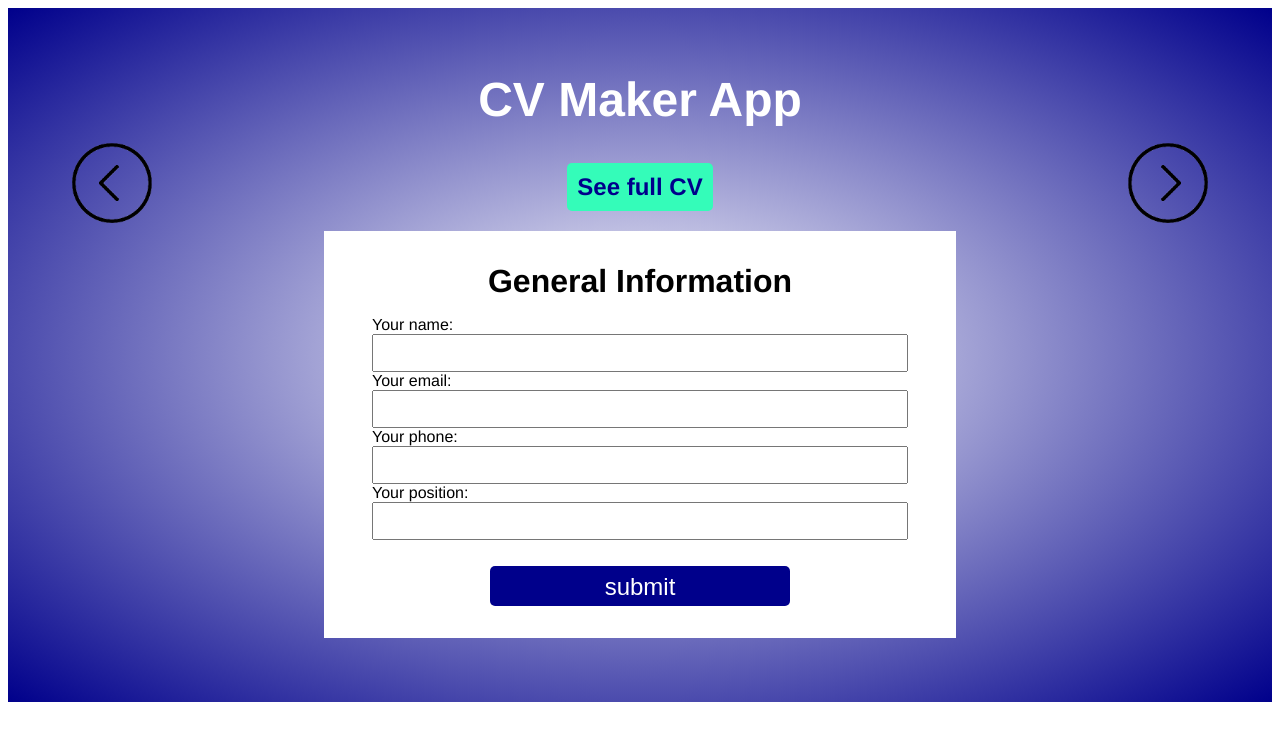
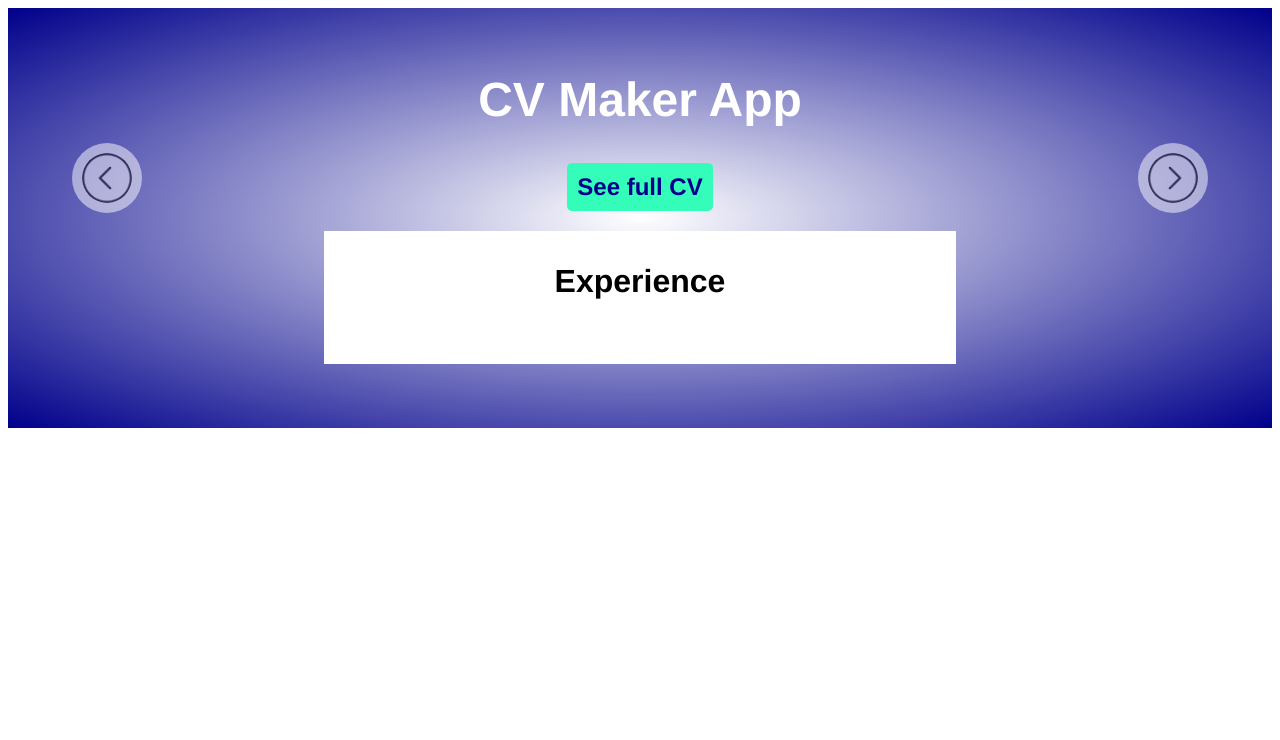
Before and after one commit to bmbaron/react_practice_cv_project, a React (Create React App) app: page / in a window 1280 px wide. Shown: the top 740 px of the page. Built offline with nearby package versions, Linux system fonts and the light colour scheme.

Commit message:
changing from class to functional components

```diff
--- a/src/App.css
+++ b/src/App.css
@@ -11,15 +11,21 @@
 }
 .next-section-left {
   transform: scaleX(-1);
-  height: 80px;
+  height: 50px;
+  opacity: 0.5;
+  border-radius: 50px;
+  padding: 10px;
+  background-color: white;
 }
 .next-section-right {
-  height: 80px;
+  height: 50px;
+  opacity: 0.5;
+  border-radius: 50px;
+  padding: 10px;
+  background-color: white;
 }
 .next-section-left:hover, .next-section-right:hover{
-  opacity: 0.5;
-  background-color: white;
-  border-radius: 50px;
+  opacity: 0.8;
   cursor: pointer;
 }
 .final-cv {
@@ -68,29 +74,45 @@
 .cv-container .button-container {
   display: flex;
   flex-direction: row;
+  justify-content: space-between;
 }
-.cv-container .submit-button {
-  flex-basis: 300px;
+
+.cv-container .button-container .button {
+  flex-basis: 100px;
   margin: auto;
   margin-top: 1rem;
   height: 2.5rem;
   line-height: 2.5rem;
-  width: 10vw !important;
-  color: white;
   font-size: 1.5rem;
   border-radius: 5px;
   margin-top: 10px;
   border: 0;
 }
-.cv-container .submit-button:hover {
+
+.cv-container .button-container .submit-button {
+  color: white;
+}
+
+.button-container .add-experience-button {
+  color: darkblue;
+  background-color: rgb(8, 214, 176);
+}
+
+.button-container .delete-button {
+  color: white;
+  background-color: brown;
+}
+
+.cv-container .button-container .submit-button:hover, .add-experience-button:hover, .delete-button:hover {
   cursor: pointer;
 }
-.submit-button[value='submit']{
+.button-container .submit-button[value='submit']{
   background-color: darkblue;
 }
-.submit-button[value='edit']{
+.button-container .submit-button[value='edit']{
   background-color: goldenrod;
 }
+
 .submitted-info {
   font-style: italic;
   height: 1rem;
--- a/src/App.js
+++ b/src/App.js
@@ -1,100 +1,226 @@
 import './App.css';
-import React, { Component } from 'react'
+import React, { useState } from 'react'
 import GeneralForm from './components/GeneralForm'
 import EducationForm from './components/EducationForm'
 import ExperienceForm from './components/ExperienceForm'
 import NavButtons from './components/NavButtons'
 
-class App extends Component {
-  constructor() {
-    super();
-    this.state = {
-      section: 1,
-      displayFinal: false,
-      general: {
+function App() {
+
+  const [section, setSection] = useState(3)
+  const [final, setFinal] = useState(false)
+  const [general, setGeneral] = useState({
+    data: {
       submitted: false,
       name: '',
       email: '',
       phone: '',
-        position: '',
-      },
-      education: {
+      'current position': ''}
+  })
+  const [education, setEducation] = useState({
+    data: {
         submitted: false,
         school: '',
         major: '',
         dateStart: '',
-        dateEnd: '',
-      },
-      experience: {
+        dateEnd: ''}
+  })
+  const [experience, setExperience] = useState({
+    data: [{
         submitted: false,
         company: '',
         position: '',
         tasks: '',
         dateStart: '',
         dateEnd: '',
-      }
-    };
-  }
+      }]
+  })
 
-  updateSection = (direction) => {
-    let newSection = direction === 'down' ? this.state.section - 1 : this.state.section + 1
+  function updateSection (direction) {
+    let newSection = direction === 'down' ?  section - 1 :  section + 1
     if (newSection === 0) {
       newSection = 3
     }
     else if (newSection === 4) {
       newSection = 1
     }
-    this.setState({
-      general: {...this.state.general},
-      education: {...this.state.education},
-      experience: {...this.state.experience},
-      displayFinal: this.state.displayFinal,
-      section: newSection
-    })
+     setSection(newSection)
   }
 
-  displayFinal = (display) => {
-    this.setState({
-      general: {...this.state.general, submitted: display},
-      education: {...this.state.education, submitted: display},
-      experience: {...this.state.experience, submitted: display},
-      section: this.state.section,
-      displayFinal: !this.state.displayFinal,
-    })
+  function displayFinal (display) {
+    setGeneral(prevState => ({
+      data: {...prevState.data, submitted: display}}))
+
+    setEducation(prevState => ({
+      data: {...prevState.data, submitted: display}}))
+
+    setExperience(prevState => ({
+      data: {...prevState.data, submitted: display}}))
+
+    setFinal(!final)
   }
 
-  onSubmit = (newData, page) => {
-    this.setState({
-      section: this.state.section,
-      displayFinal: this.state.displayFinal,
-      general: {...this.state.general},
-      education: {...this.state.education},
-      experience: {...this.state.experience},
-      [page]: {...newData}
-    })
+  function onSubmit () {
+
   }
 
-  render() {
-    return(
+  function onSubmitExperience () {
+
+  }
+
+
+  return (
         <div className='cv-container'>
         <h1 className='title'>CV Maker App</h1>
-        <NavButtons updateSection={this.updateSection} displayFinal={this.displayFinal} />
-        {this.state.displayFinal === true ?
+        <NavButtons updateSection={updateSection} displayFinal={displayFinal} />
+        {displayFinal === true ?
           <>
-            <GeneralForm general={this.state.general} final={true} submit={this.onSubmit} />
-            <EducationForm education={this.state.education} final={true} submit={this.onSubmit} />
-            <ExperienceForm experience={this.state.experience} final={true} submit={this.onSubmit} />
+            <GeneralForm general={general} final={true} submit={onSubmit} />
+            <EducationForm education={education} final={true} submit={onSubmit} />
+            <ExperienceForm experience={experience} final={true} submit={onSubmitExperience} />
           </>
           :
           <>
-          {this.state.section === 1 && <GeneralForm general={this.state.general} submit={this.onSubmit} /> }
-          {this.state.section === 2 && <EducationForm education={this.state.education} submit={this.onSubmit} /> }
-          {this.state.section === 3 && <ExperienceForm experience={this.state.experience} submit={this.onSubmit} /> }
+          {section === 1 && <GeneralForm general={general} submit={onSubmit} /> }
+          {section === 2 && <EducationForm education={education} submit={onSubmit} /> }
+          {section === 3 && <ExperienceForm experience={experience} submit={onSubmitExperience} /> }
           </>
         }
       </div>
   )
 }
-}
+
+// class App extends Component {
+//   constructor() {
+//     super();
+//      state = {
+//       section: 3,
+//       displayFinal: false,
+//       general: {
+//         submitted: false,
+//         name: '',
+//         email: '',
+//         phone: '',
+//         'current position': '',
+//       },
+//       education: {
+//         submitted: false,
+//         school: '',
+//         major: '',
+//         dateStart: '',
+//         dateEnd: '',
+//       },
+//       experience: [{
+//         submitted: false,
+//         company: '',
+//         position: '',
+//         tasks: '',
+//         dateStart: '',
+//         dateEnd: '',
+//       }]
+//     };
+//   }
+
+//   updateSection = (direction) => {
+//     let newSection = direction === 'down' ?  section - 1 :  section + 1
+//     if (newSection === 0) {
+//       newSection = 3
+//     }
+//     else if (newSection === 4) {
+//       newSection = 1
+//     }
+//      setState({
+//       general: {... general},
+//       education: {... education},
+//       experience: {... experience},
+//       displayFinal:  displayFinal,
+//       section: newSection
+//     })
+//   }
+
+//   displayFinal = (display) => {
+//      setState({
+//       general: {... general, submitted: display},
+//       education: {... education, submitted: display},
+//       experience: {... experience, submitted: display},
+//       section:  section,
+//       displayFinal: ! displayFinal,
+//     })
+//   }
+
+//   onSubmit = (newData, page) => {
+//      setState({
+//       section:  section,
+//       displayFinal:  displayFinal,
+//       general: {... general},
+//       education: {... education},
+//       experience: {... experience},
+//       [page]: {...newData}
+//     })
+//   }
+
+//   onSubmitExperience = (newData, indexToUpdate) => {
+//      setState({
+//       section:  section,
+//       displayFinal:  displayFinal,
+//       general: {... general},
+//       education: {... education},
+//       experience:  experience.map((el, index)=>{
+//         return (
+//           index === indexToUpdate ? newData : el
+//         )
+//       }),
+//     })
+//   }
+
+//   addExperience = () => {
+//      setState((prevState) => ({
+//       section: prevState.section,
+//       displayFinal: prevState.displayFinal,
+//       general: {...prevState.general},
+//       education: {...prevState.education},
+//       experience: [...prevState.experience, {
+//         submitted: false,
+//         company: '',
+//         position: '',
+//         tasks: '',
+//         dateStart: '',
+//         dateEnd: '',
+//         }]
+//     }))
+//   }
+
+//   deleteExperience = (index) => {
+//      setState((prevState) => ({
+//       section: prevState.section,
+//       displayFinal: prevState.displayFinal,
+//       general: {...prevState.general},
+//       education: {...prevState.education},
+//       experience: [...prevState.experience.slice(0,index), ...prevState.experience.slice(index+1)]
+//       }))
+//   }
+
+//   render() {
+//     return(
+//       <div className='cv-container'>
+//         <h1 className='title'>CV Maker App</h1>
+//         <NavButtons updateSection={ updateSection} displayFinal={ displayFinal} />
+//         { displayFinal === true ?
+//           <>
+//             <GeneralForm general={ general} final={true} submit={ onSubmit} />
+//             <EducationForm education={ education} final={true} submit={ onSubmit} />
+//             <ExperienceForm experience={ experience} final={true} submit={ onSubmitExperience} />
+//           </>
+//           :
+//           <>
+//           { section === 1 && <GeneralForm general={ general} submit={ onSubmit} /> }
+//           { section === 2 && <EducationForm education={ education} submit={ onSubmit} /> }
+//           { section === 3 && <ExperienceForm experience={ experience} submit={ onSubmitExperience} addExperience={ addExperience} deleteExperience={ deleteExperience}/> }
+//           </>
+//         }
+//       </div>
+//     )
+//   }
+// }
 
 export default App
--- a/src/components/ExperienceForm.js
+++ b/src/components/ExperienceForm.js
@@ -5,84 +5,145 @@ class ExperienceForm extends Component {
   constructor(props) {
     super(props)
     this.state = {
-      company: this.props.experience.company,
-      position: this.props.experience.position,
-      tasks: this.props.experience.tasks,
-      dateStart: this.props.experience.dateStart,
-      dateEnd: this.props.experience.dateEnd,
+			exper: this.props.experience
 		}
 	}
 
-	updateData = (event) => {
-		event.preventDefault()
-		this.setState({
-        company: this.state.company,
-        position: this.state.position,
-        tasks: this.state.tasks,
-        dateStart: this.state.dateStart,
-        dateEnd: this.state.dateEnd,
-			  [event.target.id]: event.target.value,
-		})
+	getExperienceForm = () => {
+		// let buttonText = [];
+
+		// let form = this.state.exper.map((exp, index) => {
+		// 	buttonText.push(exp.submitted ? "edit" : "submit")
+		// 	if(!exp.submitted) {
+		// 		return Object.keys(exp).map((keyName, index2) => {
+		// 			let labelText = keyName + ':'
+		// 			if (keyName === 'dateStart') {
+		// 				labelText = 'start date:';
+		// 			}
+		// 			else if (keyName === 'dateEnd') {
+		// 				labelText = 'end date:';
+		// 			}
+		// 			return (
+		// 				index2 > 0 &&
+		// 				<div className={`${keyName}-container`} key={Math.random()}>
+		// 					<label htmlFor={keyName} key={keyName+index+"label"}>{labelText}</label>
+		// 					<input
+		// 						className='input-field'
+		// 						// key={keyName + index}
+		// 						id={keyName}
+		// 						onChange={e=>this.updateData(e,index)}
+		// 						value={this.state.exper[index][keyName]}
+		// 					/>
+		// 					{index2 === 5 && !this.props.final &&
+		// 							<div className='button-container' key={Math.random()}>
+		// 								{index === this.state.exper.length-1 &&
+		// 									<button className='add-experience-button button' type='button' onClick={this.addExperience} value="add" key={Math.random()}>add</button>
+		// 								}
+		// 								<button className='delete-button button' type='button' onClick={this.deleteExperience} value={index} key={Math.random()}>delete</button>
+		// 								<button className='submit-button button' formAction='submit' value={buttonText[0]} key={Math.random()}>{buttonText[0]} </button>
+		// 							</div>
+		// 					}
+		// 				</div>
+		// 			)
+		// 		})
+		// 	}
+		// 	else {
+		// 		return Object.keys(exp).map((keyName, index3) => {
+		// 			return (
+		// 				index3 > 0 &&
+		// 					<div key={Math.random()}>
+		// 						<h3 key={Math.random()} className='submitted-info'>{exp[keyName]} </h3>
+		// 						{index3 === 5 && !this.props.final &&
+		// 							<div className='button-container' key={Math.random()}>
+		// 								{index === this.state.exper.length-1 &&
+		// 									<button className='add-experience-button button' type='button' onClick={this.addExperience} value="add" key={Math.random()}>add</button>
+		// 								}
+		// 								<button className='delete-button button' type='button' onClick={this.deleteExperience} value={index} key={Math.random()}>delete</button>
+		// 								<button className='submit-button button' formAction='submit' value={buttonText[0]} key={Math.random()}>{buttonText[0]}</button>
+		// 							</div>
+		// 						}
+		// 					</div>
+		// 			)
+		// 		})
+		// 	}
+		// })
+		return <div className='button-container' key={Math.random()} />
 	}
 
+	updateData = (event, index) => {
+		event.preventDefault()
+		this.setState((prevState) => ({
+				exper: prevState.exper.map((exp, ind) => {
+					return ind === index ? {...exp, [event.target.id]: event.target.value} : exp
+				})
+			}))
+		}
+
+				// 	, [event.target.id]: event.target.value]
+
+				// ]
+        // company: this.state.company,
+        // position: this.state.position,
+        // tasks: this.state.tasks,
+        // dateStart: this.state.dateStart,
+        // dateEnd: this.state.dateEnd,
+			  // [event.target.id]: event.target.value,
+
+
+
+
+	//need to update
 	submitData = (event) => {
 		event.preventDefault()
-		this.props.submit({
-      submitted: !this.props.experience.submitted,
+		this.props.submit(
+			{
+      submitted: !this.props.experience[0].submitted,
       company: this.state.company,
       position: this.state.position,
 			tasks: this.state.tasks,
       dateStart: this.state.dateStart,
       dateEnd: this.state.dateEnd,
-		}, event.target.className)
+		}, 0
+		)
+	}
+
+	addExperience = (e) => {
+		e.preventDefault()
+		this.setState((prevState) => ({
+			exper: [...prevState.exper, {
+				submitted: false,
+				company: '',
+				position: '',
+				tasks: '',
+				dateStart: '',
+				dateEnd: '',
+				}]
+		}))
+	}
+
+	deleteExperience = (event) => {
+		const index = event.target.value
+    this.setState((prevState) => ({
+      exper: [...prevState.exper.slice(0,index), ...prevState.exper.slice(index+1)]
+    }))
 	}
 
 	render() {
-		let experienceForm;
-		if(!this.props.experience.submitted) {
-			experienceForm = Object.keys(this.props.experience).map((keyName, index) => {
-				let labelText = 'Your ' + keyName + ':'
-				if (keyName === 'dateStart') {
-					labelText = 'Start date:';
-				}
-				else if (keyName === 'dateEnd') {
-					labelText = 'End date:';
-				}
-				return (
-					index > 0 &&
-					<div className={`${keyName}-container`}>
-						<label htmlFor={keyName}>{labelText}</label>
-						<input
-							className='input-field'
-							id={keyName}
-							onChange={this.updateData}
-							value={this.state[keyName]}
-						/>
-					</div>
-				)
-			})
-		}
-		else {
-			experienceForm = Object.keys(this.props.experience).map((keyName, index) => {
-				return (
-					index > 0 &&
-						<h3 className='submitted-info'>{this.props.experience[keyName]} </h3>
-				)
-			})
-		}
-		const buttonText = this.props.experience.submitted ? "edit" : "submit"
+		let experienceForm = [];
+		experienceForm = this.getExperienceForm()
 
 		return(
-			<form className='experience' onSubmit={this.submitData}>
-				<div className='experience-container'>
-					<h1 className='section-title'>Experience</h1>
+			<form key="form" className='experience' onSubmit={this.submitData}>
+				<div key="experience-container" className='experience-container'>
+					<h1 key="section-title" className='section-title'>Experience</h1>
 					{experienceForm}
 				</div>
-				{!this.props.final &&
+				{/* {!this.props.final &&
 					<div className='button-container'>
-						<button className='submit-button' formAction='submit' value={buttonText}>{buttonText}</button>
+						<button className='add-experience-button' type='button' onClick={this.addExperience} value="add">add</button>
+						<button className='submit-button' formAction='submit' value={buttonText[0]}>{buttonText[0]}</button>
 					</div>
-				}
+				} */}
 			</form>
 		)
   }
--- a/src/components/GeneralForm.js
+++ b/src/components/GeneralForm.js
@@ -5,10 +5,10 @@ class GeneralForm extends Component {
   constructor(props) {
     super(props)
     this.state = {
-        name: this.props.general.name,
-        email: this.props.general.email,
-        phone: this.props.general.phone,
-        position: this.props.general.position,
+        name: this.props.general.data.name,
+        email: this.props.general.data.email,
+        phone: this.props.general.data.phone,
+        'current position': this.props.general.data['current position'],
 		}
 	}
 
@@ -23,24 +23,25 @@ class GeneralForm extends Component {
 		console.log(this.state.name)
 		event.preventDefault()
 		this.props.submit({
-			submitted: !this.props.general.submitted,
+			submitted: !this.props.general.data.submitted,
 			name: this.state.name,
 			email: this.state.email,
 			phone: this.state.phone,
-			position: this.state.position,
+			'current position': this.state['current position'],
 		}, event.target.className)
 	}
 
 	render() {
 		let generalForm;
-		if(!this.props.general.submitted) {
-			generalForm = Object.keys(this.props.general).map((keyName, index) => {
+		if(!this.props.general.data.submitted) {
+			generalForm = Object.keys(this.props.general.data).map((keyName, index) => {
 				return (
 					index > 0 &&
-					<div className={`${keyName}-container`}>
-						<label htmlFor={keyName}>Your {keyName}: </label>
+					<div className={`${keyName}-container`} key={index}>
+						<label htmlFor={keyName} key={index+"label"}>Your {keyName}: </label>
 						<input
 							className='input-field'
+							key={index+"input"}
 							id={keyName}
 							onChange={this.updateData}
 							value={this.state[keyName]}
@@ -50,14 +51,14 @@ class GeneralForm extends Component {
 			})
 		}
 		else {
-			generalForm = Object.keys(this.props.general).map((keyName, index) => {
+			generalForm = Object.keys(this.props.general.data).map((keyName, index) => {
 				return (
 					index > 0 &&
-						<h3 className='submitted-info'>{this.props.general[keyName]} </h3>
+						<h3 className='submitted-info' key={index+"submitted"}>{this.props.general.data[keyName]} </h3>
 				)
 			})
 		}
-		const buttonText = this.props.general.submitted ? "edit" : "submit"
+		const buttonText = this.props.general.data.submitted ? "edit" : "submit"
 
 		return(
 			<form className='general' onSubmit={this.submitData}>
@@ -66,8 +67,8 @@ class GeneralForm extends Component {
 					{generalForm}
 				</div>
 				{!this.props.final &&
-					<div className='button-container'>
-						<button className='submit-button' formAction='submit' value={buttonText}>{buttonText}</button>
+					<div className='button-container' key={"buttonContainer"}>
+						<button className='submit-button' formAction='submit' value={buttonText} key={"button"}>{buttonText}</button>
 					</div>
 				}
 			</form>
```
Lines whose indentation alone changed are shown as unchanged.
